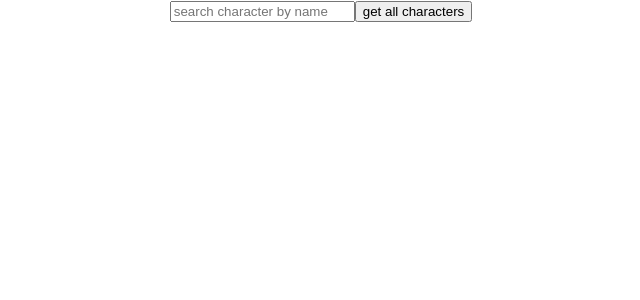
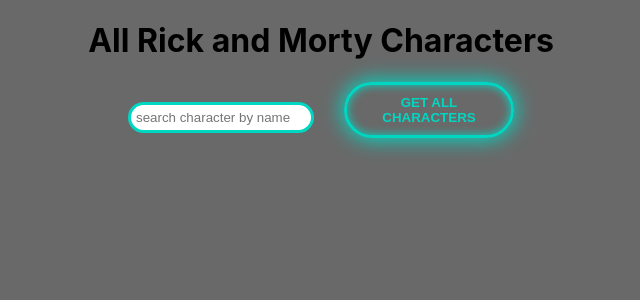
Before and after one commit to KMarienfeld/playground-react-, a React (Create React App) app: page / in a window 1280 px wide. Shown: the top 300 px of the page, without its empty margins (319-959 px from the left). Built offline with nearby package versions, Linux system fonts and the light colour scheme.

Commit message:
add some css

```diff
--- a/package.json
+++ b/package.json
@@ -11,6 +11,7 @@
     "@types/react": "^18.2.6",
     "@types/react-dom": "^18.2.4",
     "axios": "^1.4.0",
+    "bootstrap": "^5.2.3",
     "react": "^18.2.0",
     "react-dom": "^18.2.0",
     "react-scripts": "5.0.1",
--- a/src/App.css
+++ b/src/App.css
@@ -7,11 +7,6 @@
   pointer-events: none;
 }
 
-@media (prefers-reduced-motion: no-preference) {
-  .App-logo {
-    animation: App-logo-spin infinite 20s linear;
-  }
-}
 
 .App-header {
   background-color: #282c34;
@@ -27,12 +22,3 @@
 .App-link {
   color: #61dafb;
 }
-
-@keyframes App-logo-spin {
-  from {
-    transform: rotate(0deg);
-  }
-  to {
-    transform: rotate(360deg);
-  }
-}
--- a/src/App.tsx
+++ b/src/App.tsx
@@ -7,7 +7,10 @@
 function App() {
   return (
     <div className="App">
-      <Gallery/>
+        <header>
+            <h1>All Rick and Morty Characters</h1>
+        </header>
+        <Gallery/>
     </div>
   );
 }
--- /dev/null
+++ b/src/Card.css
@@ -0,0 +1,10 @@
+.card {
+    background-color: #BEBEBE;
+    border: 3px solid #00d7c3;
+    margin-bottom: 20px;
+
+}
+
+.card:hover {
+    box-shadow: 0 4px 35px 0 rgba(45, 54, 65, 0.75);
+}
--- a/src/Card.tsx
+++ b/src/Card.tsx
@@ -1,5 +1,5 @@
 import React from 'react';
-
+import "./Card.css"
 
 type Props = {
     character: Character
@@ -15,7 +15,7 @@
 
 function Card(props: Props) {
     return (
-        <div>
+        <div className="card">
             <h2>{props.character.name}</h2>
             <img src={props.character.image}/>
             <p>species: {props.character.species}</p>
--- /dev/null
+++ b/src/Gallery.css
@@ -0,0 +1,41 @@
+.inputAndButton {
+margin: 20px;
+}
+
+.input {
+    width: 170px;
+    border: 3px solid #00d7c3;
+    border-radius: 80px;
+    padding: 5px;
+}
+.buttonAllChar {
+    width: 170px;
+    padding-top: 10px;
+    padding-bottom: 10px;
+    text-align: center;
+    text-transform: uppercase;
+    font-weight: 600;
+    margin-left: 30px;
+    margin-bottom: 30px;
+    cursor: pointer;
+    display: inline-block;
+    background-color: transparent;
+    border: 3px solid #00d7c3;
+    border-radius: 50px;
+    -webkit-transition: all .15s ease-in-out;
+    transition: all .15s ease-in-out;
+    color: #00d7c3;
+    box-shadow: 0 0 10px 0 #00d7c3 inset, 0 0 20px 2px #00d7c3;
+    border: 3px solid #00d7c3;
+}
+
+.buttonAllChar:hover {
+    background-image: linear-gradient(to right, #29323c, #485563, #2b5876, #4e4376);
+    box-shadow: 0 4px 15px 0 rgba(45, 54, 65, 0.75);
+}
+
+.gallery {
+    display: flex;
+    flex-wrap: wrap;
+    justify-content: space-between;
+}
--- a/src/Gallery.tsx
+++ b/src/Gallery.tsx
@@ -1,6 +1,7 @@
 import React, {ChangeEvent, useState} from 'react';
 import Card from "./Card"
 import axios from "axios";
+import "./Gallery.css"
 
 type Props = {
     character:RickAndMortyCharacters[]
@@ -40,17 +41,19 @@
 
     return (
         <div>
-            <input type="text" onChange={useTextInput} value={inputFieldValue} placeholder="search character by name"/>
+            <div className="inputAndButton">
+                <input className="input" type="text" onChange={useTextInput} value={inputFieldValue} placeholder="search character by name"/>
 
-            <button onClick={() => {
-                getAllCharactersFromApi();
-                setShowCharacters(true);
-            }}>get all characters</button>
-            {showCharacters && characters.map(currentChar => <Card key={currentChar.name} character={currentChar}/>)}
-            {showFilteredCharacters && filteredByName.map(currentChar => <Card key={currentChar.name} character={currentChar}/>)}
+                <button className="buttonAllChar" onClick={() => {
+                    getAllCharactersFromApi();
+                    setShowCharacters(true);
+                }}>get all characters</button>
+            </div>
+            <div className="gallery">
+                {showCharacters && characters.map(currentChar => <Card key={currentChar.name} character={currentChar}/>)}
+                {showFilteredCharacters && filteredByName.map(currentChar => <Card key={currentChar.name} character={currentChar}/>)}
 
-
-
+            </div>
         </div>
     );
 }
--- a/src/index.css
+++ b/src/index.css
@@ -5,6 +5,7 @@
     sans-serif;
   -webkit-font-smoothing: antialiased;
   -moz-osx-font-smoothing: grayscale;
+  background-color: #696969;
 }
 
 code {
```
Also changed, not shown: 1 other file (tests, documents, lock files or other folders).
